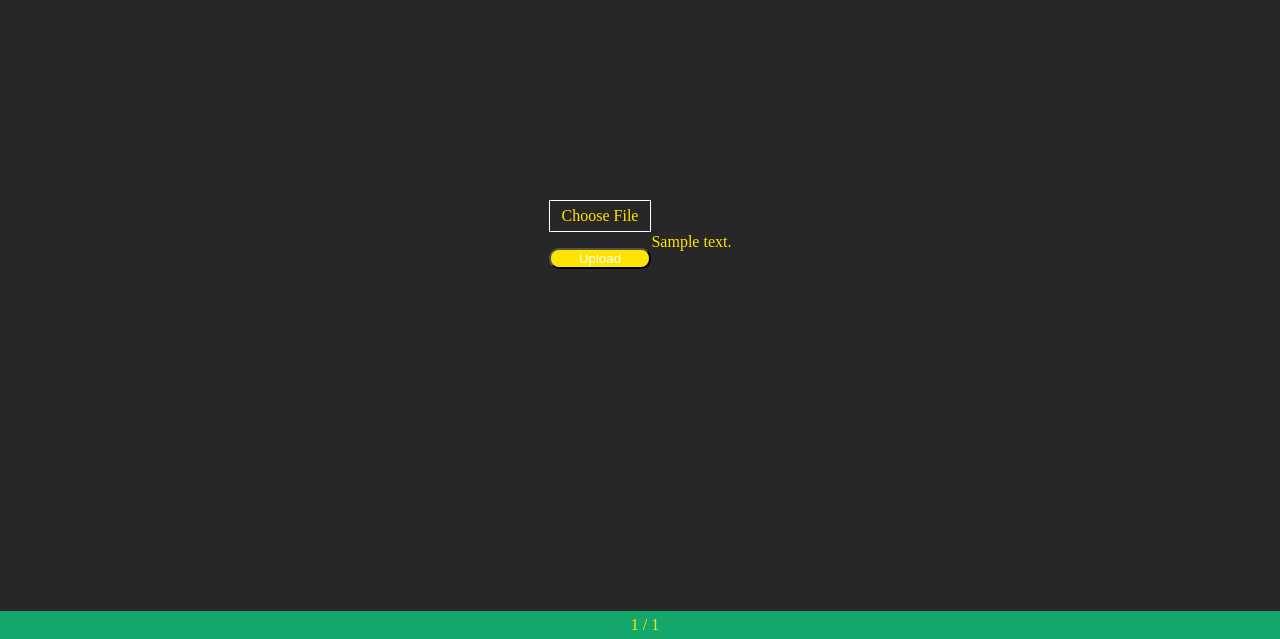
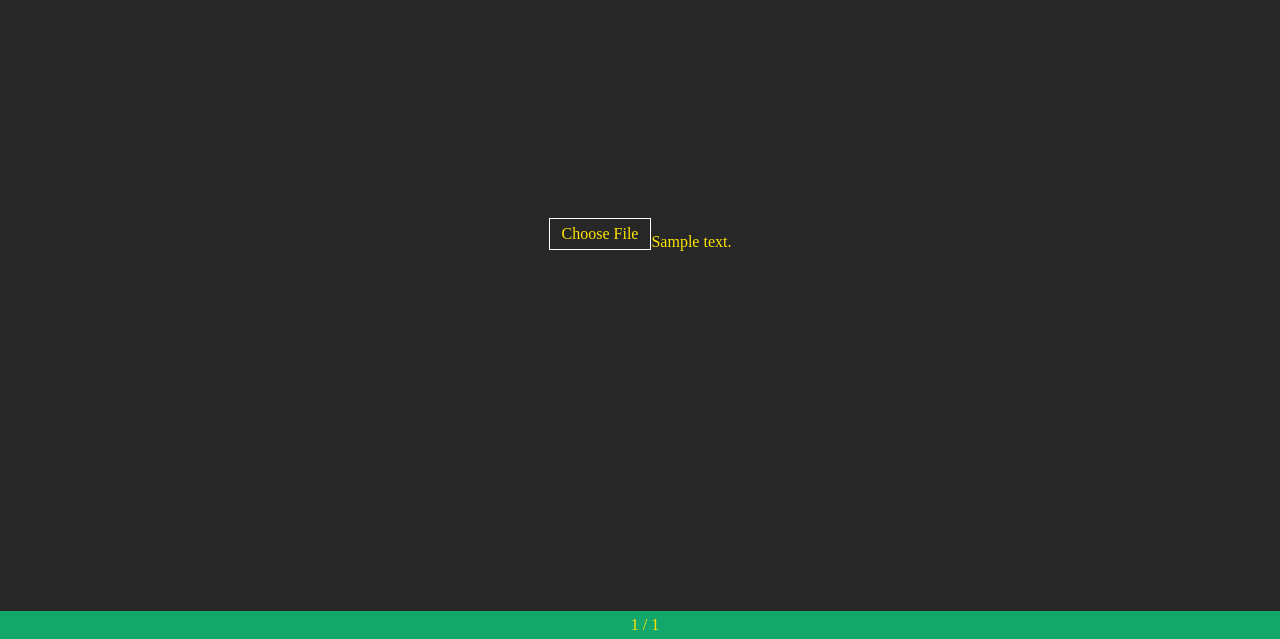
Before and after one commit to zNitche/HomeDrive, a Flask app: template templates/upload.html in a window 1280 px wide. Shown: the part 161-800 px from the top of the page. Run offline with Flask 2, Linux system fonts and the light colour scheme; the template is opened without the code that fills it: most values are stand-ins (such as "Sample title", 1, 10 or a date in 2020).

Commit message:
tweaked upload button

```diff
--- a/static/main.css
+++ b/static/main.css
@@ -117,6 +117,7 @@ input.login-form-input {
 }
 
 .upload-container .upload-file-button {
+    display: none;
     background-color: #FFE400;
     color: white;
     border-radius: 10px;
--- a/static/main.js
+++ b/static/main.js
@@ -2,4 +2,5 @@ function getFileName(myFile){
    var file = myFile.files[0];
 
    document.getElementById("file_name").innerHTML = file.name;
+   document.getElementById("upload_button").style.display = "block";
 }
--- a/templates/upload.html
+++ b/templates/upload.html
@@ -27,7 +27,9 @@
                 <p class="file-name">
                     <span id="file_name"></span>
                 </p>
-                <p><button class="upload-file-button" type="submit">Upload</button></p>
+                <p>
+                    <button id="upload_button" class="upload-file-button" type="submit">Upload</button>
+                </p>
             </form>
             <p>{{message}}</p>
         </div>
```
